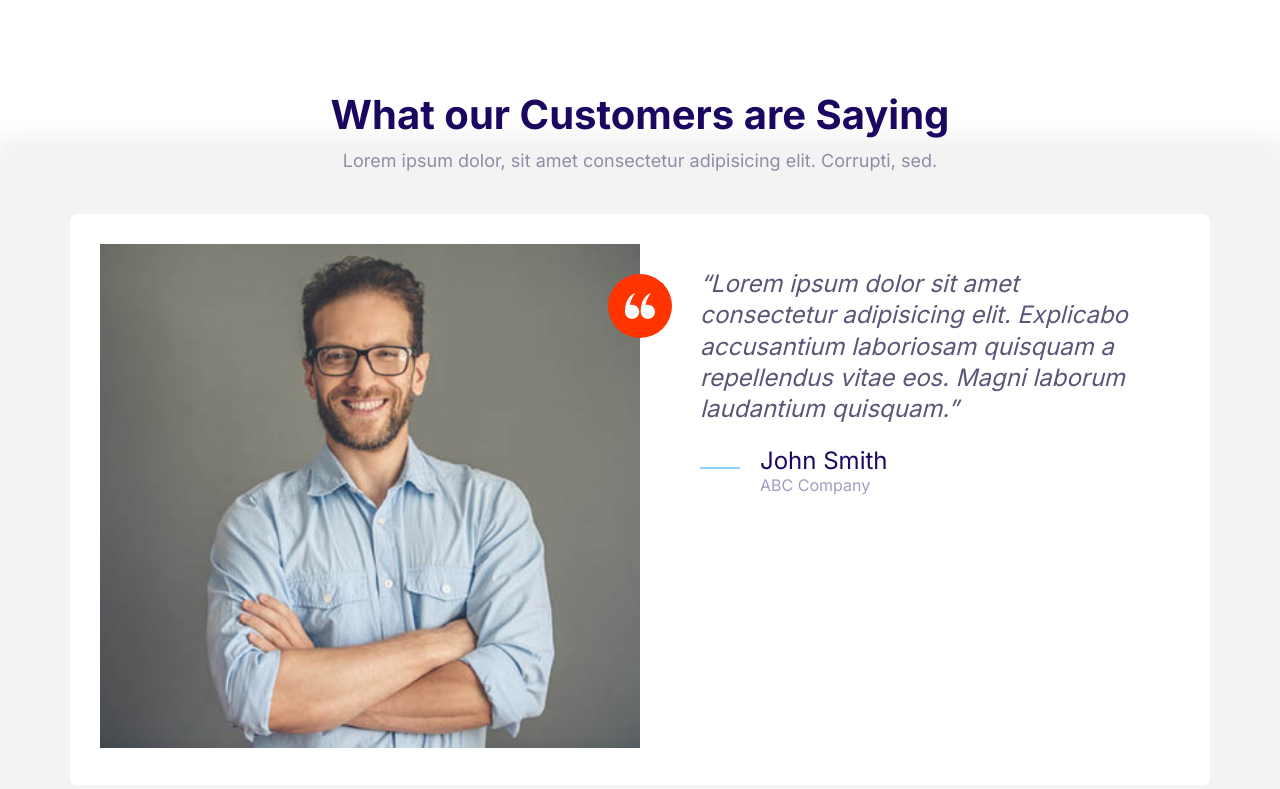
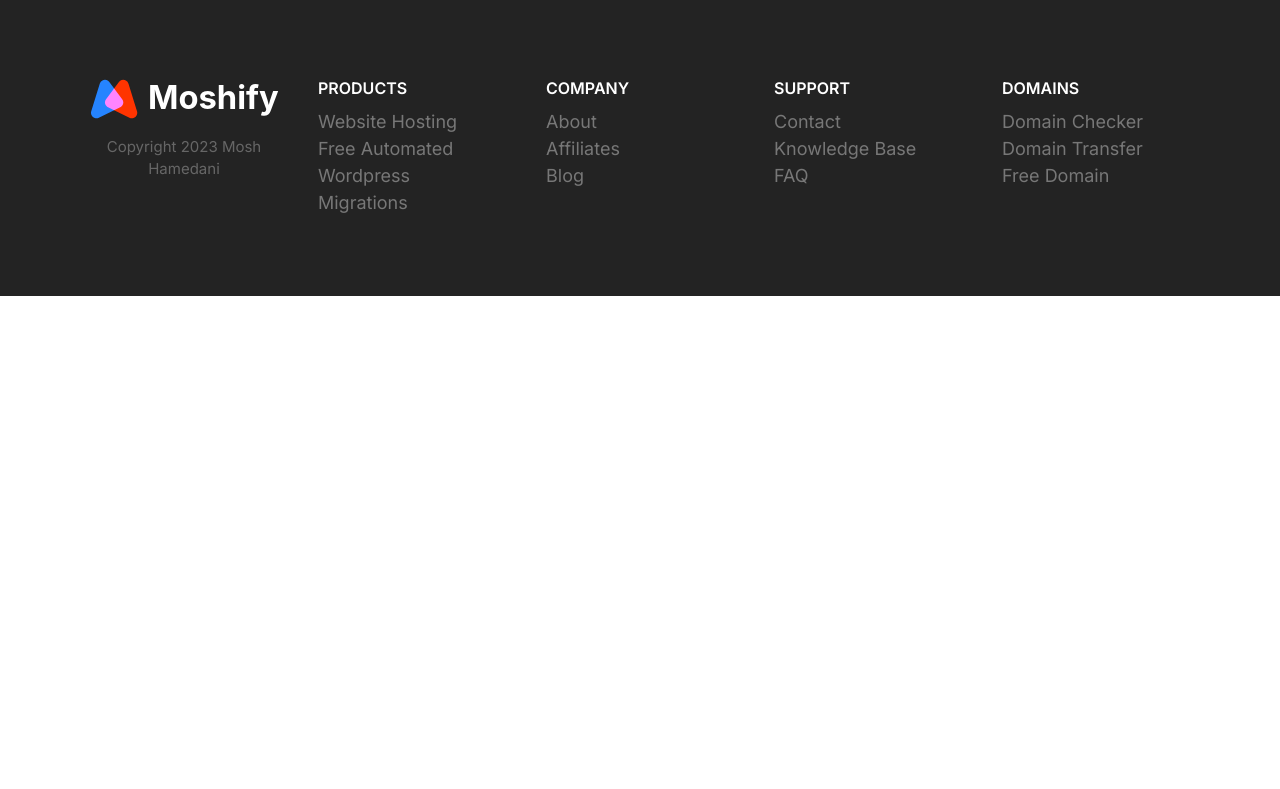
Before and after one commit to RereTooki/rereify, a plain HTML site: page index.html in a window 1280 px wide. Drawn offline with Linux system fonts and the light colour scheme.

Commit message:
Footer. 5 col. grid with a logo, 4 h2s and a list.

```diff
--- a/css/styles.css
+++ b/css/styles.css
@@ -856,3 +856,80 @@ a {
         justify-self: end;
     }
 }
+
+.footer {
+    background: #232323;
+}
+
+.footer a {
+    color: #777;
+    transition: color 0.3s;
+}
+
+.footer a:hover {
+    color: #fff;
+}
+
+.footer__section{
+    padding: 2rem;
+    border-bottom: 1px solid #393939;
+}
+
+.footer__section .list{
+    margin: 0;
+}
+
+.footer__heading {
+    text-transform: uppercase;
+    font-weight: 600;
+}
+
+.footer__brand {
+    margin-top: 5rem;
+    text-align: center;
+}
+
+.footer__brand img {
+    /* TODO: Consider refactoring this and applying it to
+    all images.*/
+    width: 100%;
+    max-width: 230px;
+}
+
+.footer__copyright {
+    font-size: 2.1rem;
+    color: #fff;
+    opacity: 0.3;
+}
+
+@media screen and (min-width: 768px) {
+    .footer__sections {
+        grid-template-columns: repeat(auto-fit, minmax(10rem, 1fr));
+    }
+
+    .footer .collapsible__chevron {
+        display: none;
+    }
+
+    .footer .collapsible__content {
+        opacity: 1;
+        max-height: 100%;
+    }
+
+    .footer__brand {
+        order: -1;
+        margin-top: 1rem;
+    }
+
+    .footer__copyright {
+        font-size: 1.5rem;
+    }
+
+    .footer__section{
+        border: 0;
+    }
+
+    .footer__heading {
+        font-size: 1.6rem;
+    }
+}
--- a/index.html
+++ b/index.html
@@ -12,42 +12,74 @@
         <link rel="stylesheet" href="css/styles.css">
     </head>
     <body>
-        <section class="block">
-            <header class="block__header">
-                <h2>What our Customers are Saying</h2>
-                <p>Lorem ipsum dolor, sit amet consectetur adipisicing elit. Corrupti, sed.</p>
+        <footer class="block block--dark footer">
+            <div class="container grid footer__sections">
+                <section class="collapsible collapsible--expanded footer__section">
+                    <header class="collapsible__header">
+                        <h2 class="collapsible__heading footer__heading">Products</h2>
+                        <svg class="icon icon--white collapsible__chevron">
+                            <use xlink:href="images/sprite.svg#chevron"></use>
+                        </svg>
                     </header>
-            <div class="container">
-                <div class="card testimonial">
-                    <div class="grid grid--1x2">
-                        <div class="testimonial__image">
-                            <img src="images/testimonial.jpg" alt="A happy, smiling customer"/>
-                            <span class="icon-container icon-container--accent">
-                                <svg class="icon icon--white icon--small">
-                                    <use xlink:href="images/sprite.svg#quotes"></use>
+                    <div class="collapsible__content">
+                        <ul class="list">
+                            <li><a href="#">Website Hosting</a></li>
+                            <li><a href="#">Free Automated Wordpress</a></li>
+                            <li><a href="#">Migrations</a></li>
+                        </ul>
+                    </div>
+                </section>
+                <section class="collapsible footer__section">
+                    <header class="collapsible__header">
+                        <h2 class="collapsible__heading footer__heading">Company</h2>
+                        <svg class="icon icon--white collapsible__chevron">
+                            <use xlink:href="images/sprite.svg#chevron"></use>
                         </svg>
-                            </span>
+                    </header>
+                    <div class="collapsible__content">
+                        <ul class="list">
+                            <li><a href="#">About</a></li>
+                            <li><a href="#">Affiliates</a></li>
+                            <li><a href="#">Blog</a></li>
+                        </ul>
                     </div>
-                        <blockquote class="quote">
-                            <p class="quote__text">Lorem ipsum dolor sit amet consectetur adipisicing elit. Explicabo accusantium laboriosam quisquam a repellendus vitae eos. Magni laborum laudantium quisquam.</p>
-                            <footer>
-                                <div class="media">
-                                    <div class="media__image">
-                                        <svg class="icon icon--primary quote__line">
-                                            <use xlink:href="images/sprite.svg#line"></use>
+                </section>
+                <section class="collapsible footer__section">
+                    <header class="collapsible__header">
+                        <h2 class="collapsible__heading footer__heading">Support</h2>
+                        <svg class="icon icon--white collapsible__chevron">
+                            <use xlink:href="images/sprite.svg#chevron"></use>
                         </svg>
+                    </header>
+                    <div class="collapsible__content">
+                        <ul class="list">
+                            <li><a href="#">Contact</a></li>
+                            <li><a href="#">Knowledge Base</a></li>
+                            <li><a href="#">FAQ</a></li>
+                        </ul>
                     </div>
-                                    <div class="media__body">
-                                        <h3 class="media__title quote__author">John Smith</h3>
-                                        <p class="quote__organization">ABC Company</p>
+                </section>
+                <section class="collapsible footer__section">
+                    <header class="collapsible__header">
+                        <h2 class="collapsible__heading footer__heading">Domains</h2>
+                        <svg class="icon icon--white collapsible__chevron">
+                            <use xlink:href="images/sprite.svg#chevron"></use>
+                        </svg>
+                    </header>
+                    <div class="collapsible__content">
+                        <ul class="list">
+                            <li><a href="#">Domain Checker</a></li>
+                            <li><a href="#">Domain Transfer</a></li>
+                            <li><a href="#">Free Domain</a></li>
+                        </ul>
                     </div>
+                </section>
+                <section class="footer__brand">
+                    <img src="images/logo.svg" alt="">
+                    <p class="footer__copyright">Copyright 2023 Mosh Hamedani</p>
+                </section>
             </div>
         </footer>
-                        </blockquote>
-                    </div>
-                </div>
-            </div>
-        </section>
         <script src="js/main.js"></script>
     </body>
 </html>
```
Also changed, not shown: components/footer.html (added, +69 -0 lines). Lines whose indentation alone changed are shown as unchanged.
